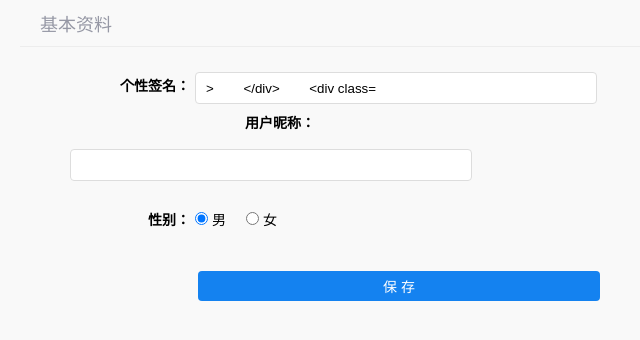
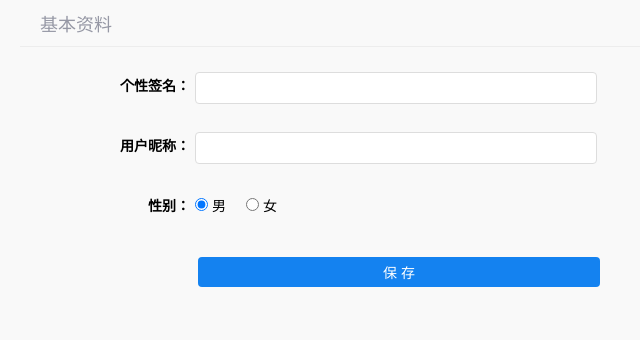
Before and after one commit to KAILINYmq/information, a Flask app: template info/templates/news/user_base_info.html in a window 1280 px wide. Shown: the top 340 px of the page, without its empty margins (270-910 px from the left). Run offline with Flask 2, Linux system fonts and the light colour scheme; the template is opened without the code that fills it, so the values that code supplies are empty; parts of the project's set-up code (start-up, migrations or seed data) failed here and were passed over; some libraries are stand-ins or nearby versions.

Commit message:
基本资料的修改

```diff
--- a/info/templates/news/user_base_info.html
+++ b/info/templates/news/user_base_info.html
@@ -5,14 +5,15 @@
 	<title>用户中心</title>
 	<link rel="stylesheet" type="text/css" href="../../static/news/css/reset.css">
 	<link rel="stylesheet" type="text/css" href="../../static/news/css/main.css">
-    <script type="text/javascript" src="/js/user_base_info.js"></script>
+    <script type="text/javascript" src="../../static/news/js/jquery-1.12.4.min.js"></script>
+    <script type="text/javascript" src="../../static/news/js/user_base_info.js"></script>
 </head>
 <body class="inframe_body">
     <form class="base_info">
         <h3>基本资料</h3>
         <div class="form-group">
             <label>个性签名：</label>
-            <input id="signature" type="text" name="signature" class="input_txt" value="{{ data.user.signature }}>
+            <input id="signature" type="text" name="signature" class="input_txt" value="{{ data.user.signature }}">
         </div>
         <div class="form-group">
             <label>用户昵称：</label>
@@ -20,8 +21,8 @@
         </div>
         <div class="form-group">
             <label>性别：</label>
-            <input class="gender" type="radio" name="gender" checked="checked"> <b>男</b>&nbsp;&nbsp;&nbsp;&nbsp;
-            <input class="gender" type="radio" name="gender">  <b>女</b>
+            <input class="gender" type="radio" name="gender" checked="checked" value="MAN"> <b>男</b>&nbsp;&nbsp;&nbsp;&nbsp;
+            <input class="gender" type="radio" name="gender" value="WOMAN"> <b>女</b>
         </div>
         <div class="form-group">
             <input type="submit" value="保 存" class="input_sub">
```
Also changed, not shown: info/modules/profile/views.py (+22 -1 lines), info/templates/news/base.html (+6 -2 lines).
